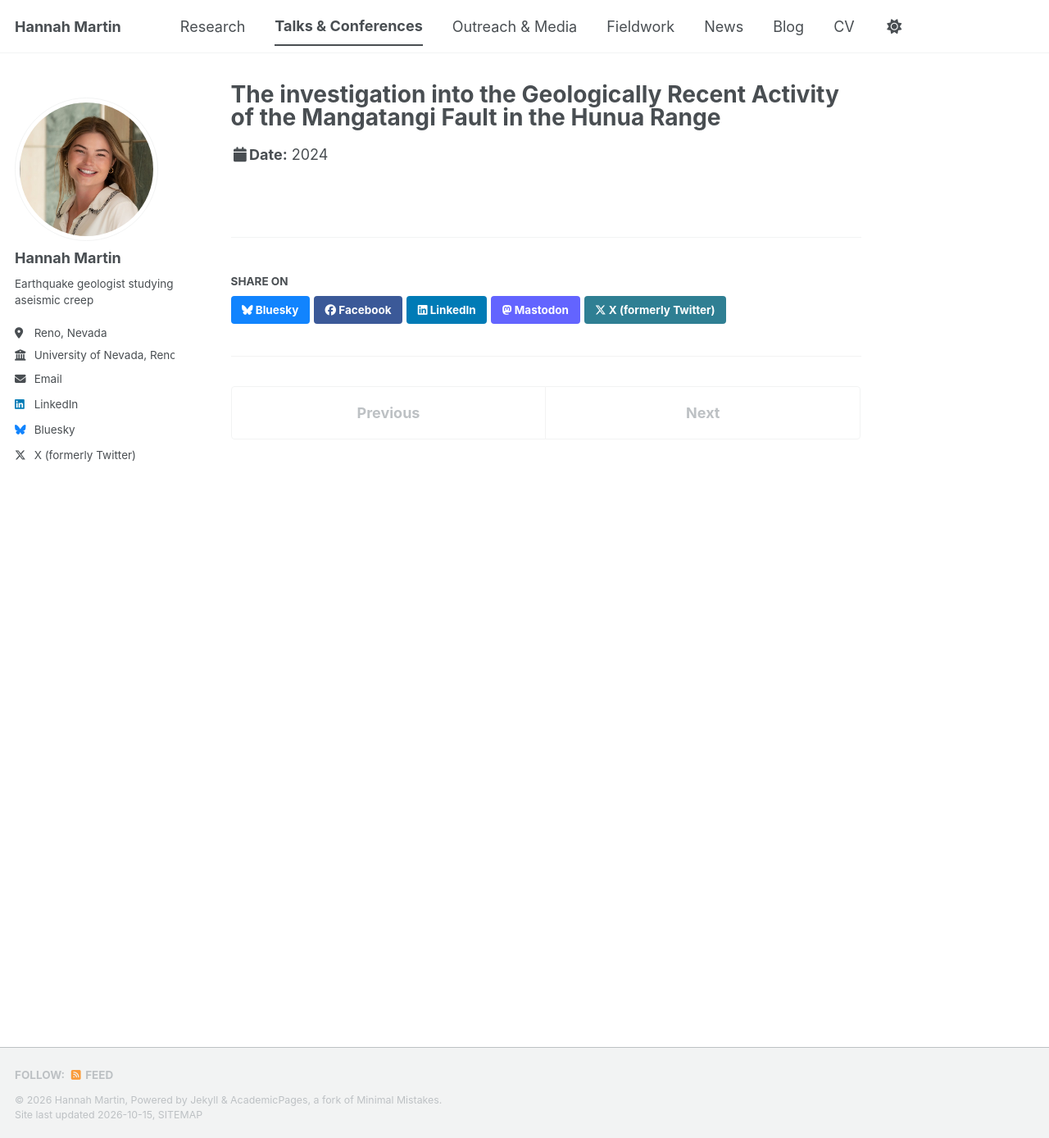
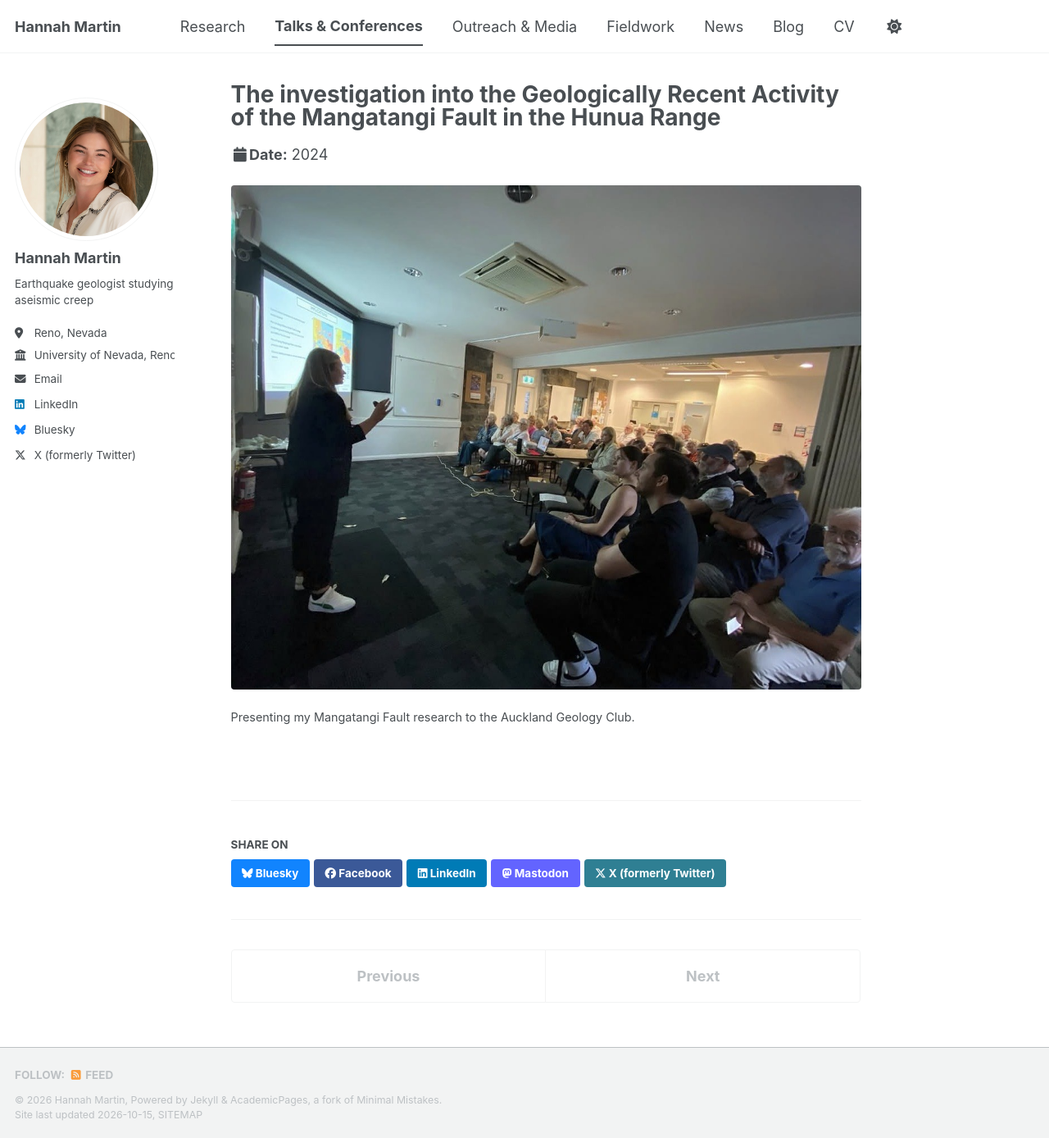
Before and after one commit to HannahMartinGeology/hannahmartingeology.github.io, a Jekyll site: the page built from _talks/2024-auckland-geology-club.md, in a window 1280 px wide and 1388 px high. Shown: the whole window at 82% size. Built offline with Jekyll 4.4.1, drawn with Linux system fonts in a browser that asks for light colours; a style sheet for code colours, icons or effects is not loaded.

Commit message:
Add photo to Auckland Geology Club talk
Co-Authored-By: Claude Opus 5.5 (1M context) <noreply@anthropic.com>
Claude-Session: https://claude.ai/code/session_01DgkcoPr1qNd1CjQ2i3f6tK

```diff
--- a/_includes/archive-single-talk.html
+++ b/_includes/archive-single-talk.html
@@ -25,6 +25,7 @@
           alt="">
       </div>
     {% endif %}
+    {% if post.figure %}<div class="pub-row talk-row"><div class="pub-text">{% endif %}
     <h2 class="archive__item-title" itemprop="headline">
       {% if post.link %}
         <a href="{{ post.link }}">{{ title }}</a> <a href="{{ base_path }}{{ post.url }}" rel="permalink"><i class="fa fa-link" aria-hidden="true" title="permalink"></i><span class="sr-only">Permalink</span></a>
@@ -39,5 +40,6 @@
     {% if post.venue %}<p class="archive__item-excerpt" itemprop="description">{{post.type}}, {{ post.venue }},  {{post.location}} {% endif %}
     {% if post.resource_url %}<p class="archive__item-excerpt"><a href="{{ post.resource_url }}">{{ post.resource_label | default: "View presentation" }}</a></p>{% endif %}
     {% if post.excerpt %}<p class="archive__item-excerpt" itemprop="description">{{ post.excerpt | markdownify }}</p>{% endif %}
+    {% if post.figure %}</div><a class="pub-thumb talk-thumb" href="{{ base_path }}{{ post.url }}"><img src="{{ post.figure | relative_url }}" alt="{{ post.figure_caption | default: post.title | strip_html }}"></a></div>{% endif %}
   </article>
 </div>
--- a/_layouts/talk.html
+++ b/_layouts/talk.html
@@ -41,6 +41,7 @@ layout: default
       {% endunless %}
 
       <section class="page__content" itemprop="text">
+        {% if page.figure %}<figure class="talk-figure"><img src="{{ page.figure | relative_url }}" alt="{{ page.figure_caption | default: page.title | strip_html }}">{% if page.figure_caption %}<figcaption>{{ page.figure_caption }}</figcaption>{% endif %}</figure>{% endif %}
         {{ content }}
         {% if page.resource_url %}<p><a href="{{ page.resource_url }}" class="btn">{{ page.resource_label | default: "View presentation" }}</a></p>{% endif %}
         {% if page.link %}<div><a href="{{ page.link }}" class="btn">{{ site.data.ui-text[site.locale].ext_link_label | default: "Direct Link" }}</a></div>{% endif %}
--- a/_talks/2024-auckland-geology-club.md
+++ b/_talks/2024-auckland-geology-club.md
@@ -6,4 +6,6 @@ permalink: /talks/2024-auckland-geology-club
 venue: "Auckland Geology Club"
 date: 2024-02-01
 location: "Auckland, New Zealand"
+figure: "/images/talks/auckland-geology-club-2024.jpg"
+figure_caption: "Presenting my Mangatangi Fault research to the Auckland Geology Club."
 ---
--- a/assets/css/main.scss
+++ b/assets/css/main.scss
@@ -53,6 +53,12 @@
 .pub-text { flex: 1; min-width: 0; }
 .pub-thumb { flex: 0 0 auto; display: block; }
 .pub-thumb img { display: block; height: 200px; width: auto; max-width: 40vw; object-fit: contain; border: 1px solid #ddd; border-radius: 4px; }
+/* Talk thumbnails: same size as the journal article thumbnail */
+.talk-thumb img { width: 301px; height: 257px; object-fit: cover; }
+.talk-row .archive__item-title { margin-top: 0; }
+.talk-figure { margin: 0 0 1.5em; display: block; }
+.talk-figure img { width: 100%; border-radius: 4px; }
+.talk-figure figcaption { font-family: inherit; font-size: 0.8em; margin-top: 0.4em; }
 @media (max-width: 600px) {
   .pub-row { flex-direction: column; }
   .pub-thumb img { height: auto !important; width: 100%; max-width: 100%; margin-top: 0 !important; }
--- a/assets/js/pub-thumbs.js
+++ b/assets/js/pub-thumbs.js
@@ -2,7 +2,7 @@
 (function () {
   function size() {
     var mobile = window.matchMedia('(max-width: 600px)').matches;
-    document.querySelectorAll('.pub-row').forEach(function (row) {
+    document.querySelectorAll('.pub-row:not(.talk-row)').forEach(function (row) {
       var text = row.querySelector('.pub-text');
       var img = row.querySelector('.pub-thumb img');
       if (!text || !img) return;
```
Also changed, not shown: images/talks/auckland-geology-club-2024.jpg (added).
